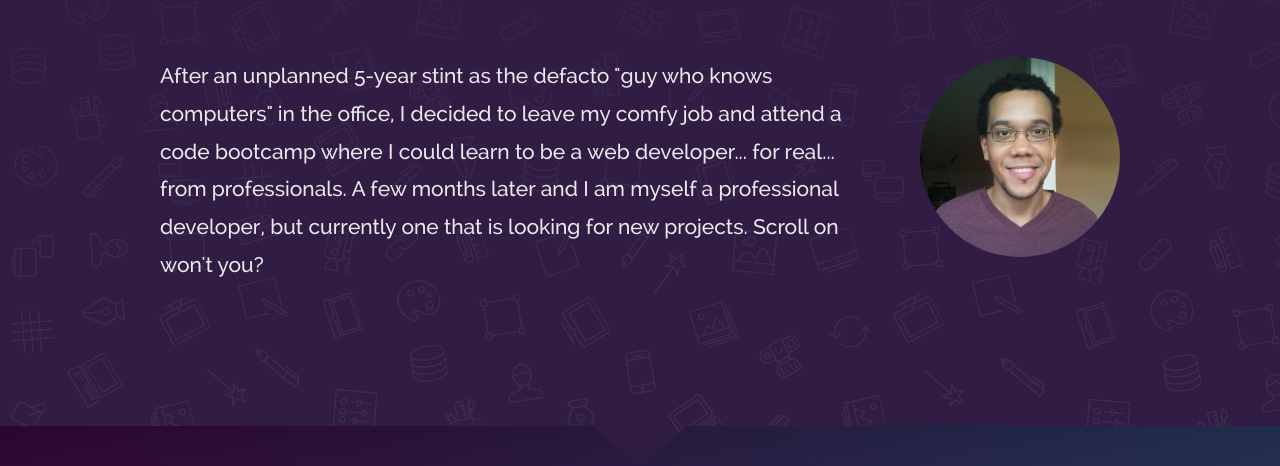
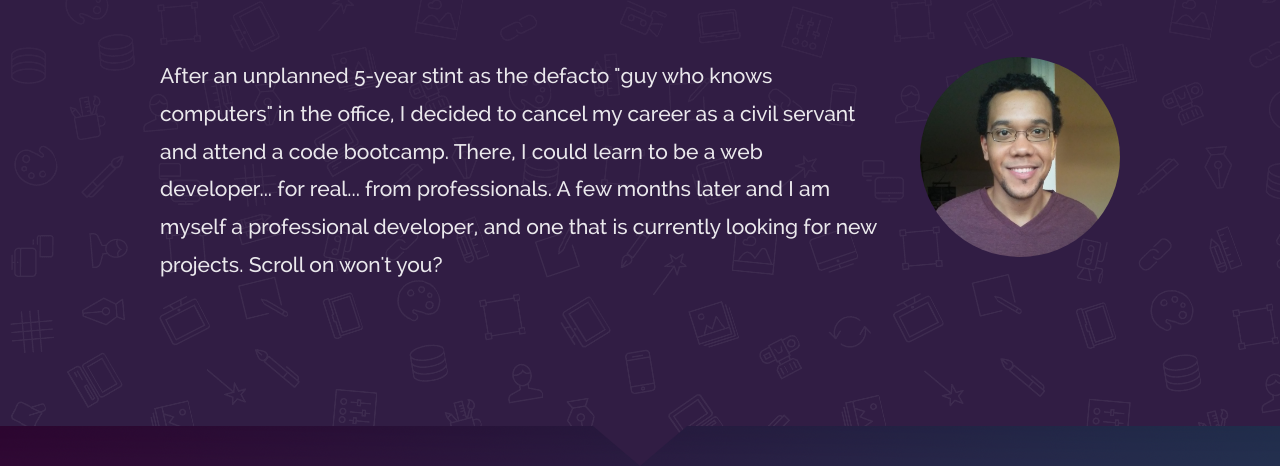
Before and after one commit to thejeremyjohn/thejeremyjohn.github.io, a website: page index.html in a window 1280 px wide. Shown: the part 334-800 px from the top of the page. Drawn offline with nearby package versions, Linux system fonts and the light colour scheme; files whose address does not match are found by name.

Commit message:
I wont get tweaked again

```diff
--- a/index.html
+++ b/index.html
@@ -151,7 +151,7 @@
 
 					<div class="hero__photo-wrapper" style="display:flex; flex-direction:row; bottom:30px;">
 						<div class="hero__description" style="padding: 0 40px 0 0; text-align:left; font-weight:500">
-							After an unplanned 5-year stint as the defacto "guy who knows computers" in the office, I decided to leave my comfy job and attend a code bootcamp where I could learn to be a web developer... for real... from professionals. A few months later and I am myself a professional developer, but currently one that is looking for new projects. Scroll on won't you?
+							After an unplanned 5-year stint as the defacto "guy who knows computers" in the office, I decided to cancel my career as a civil servant and attend a code bootcamp. There, I could learn to be a web developer... for real... from professionals. A few months later and I am myself a professional developer, and one that is currently looking for new projects. Scroll on won't you?
 						</div>
 						<div class="hero__photo">
 							<!--<div class="hero__hat">&nbsp;</div>-->
```
